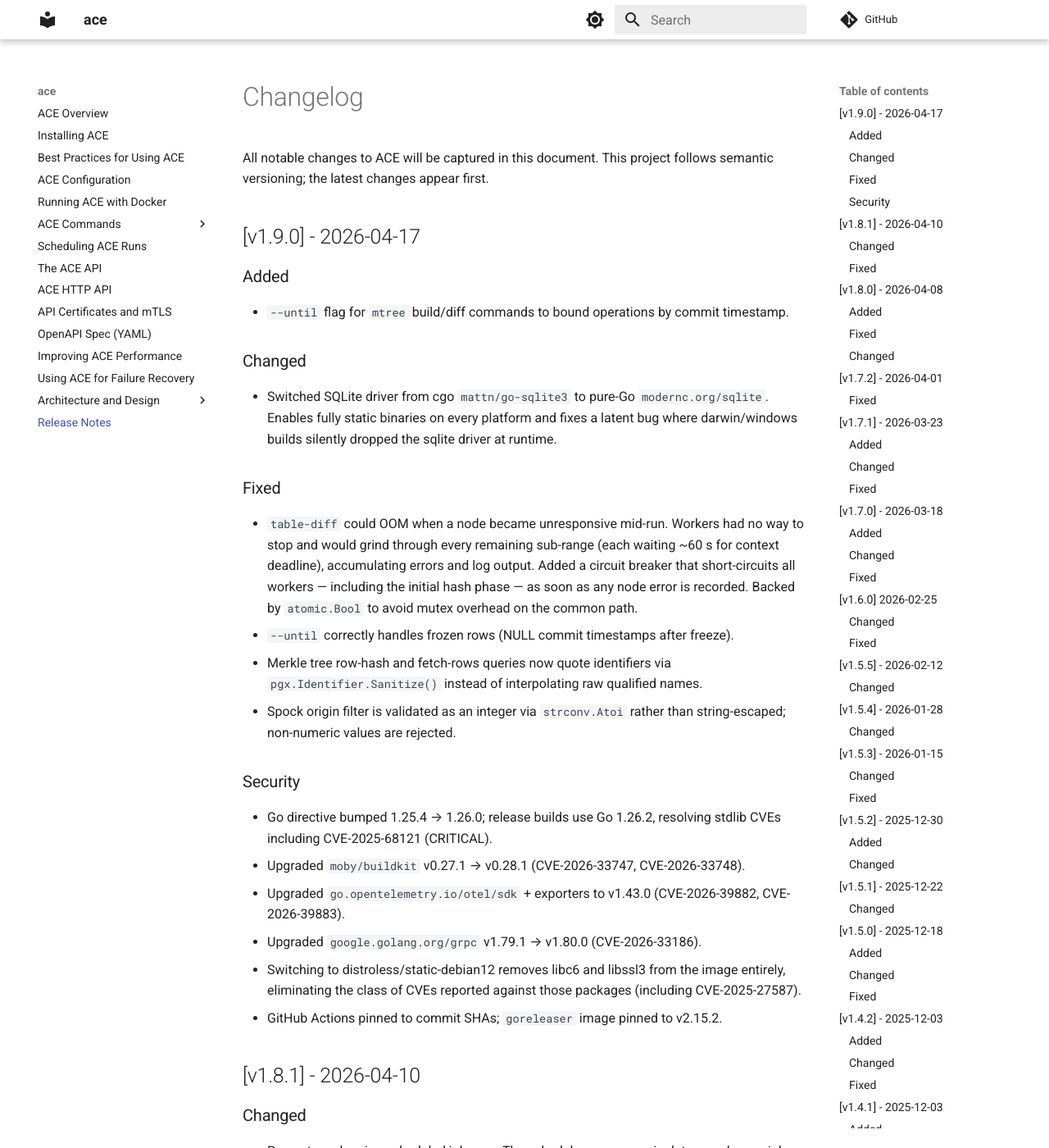
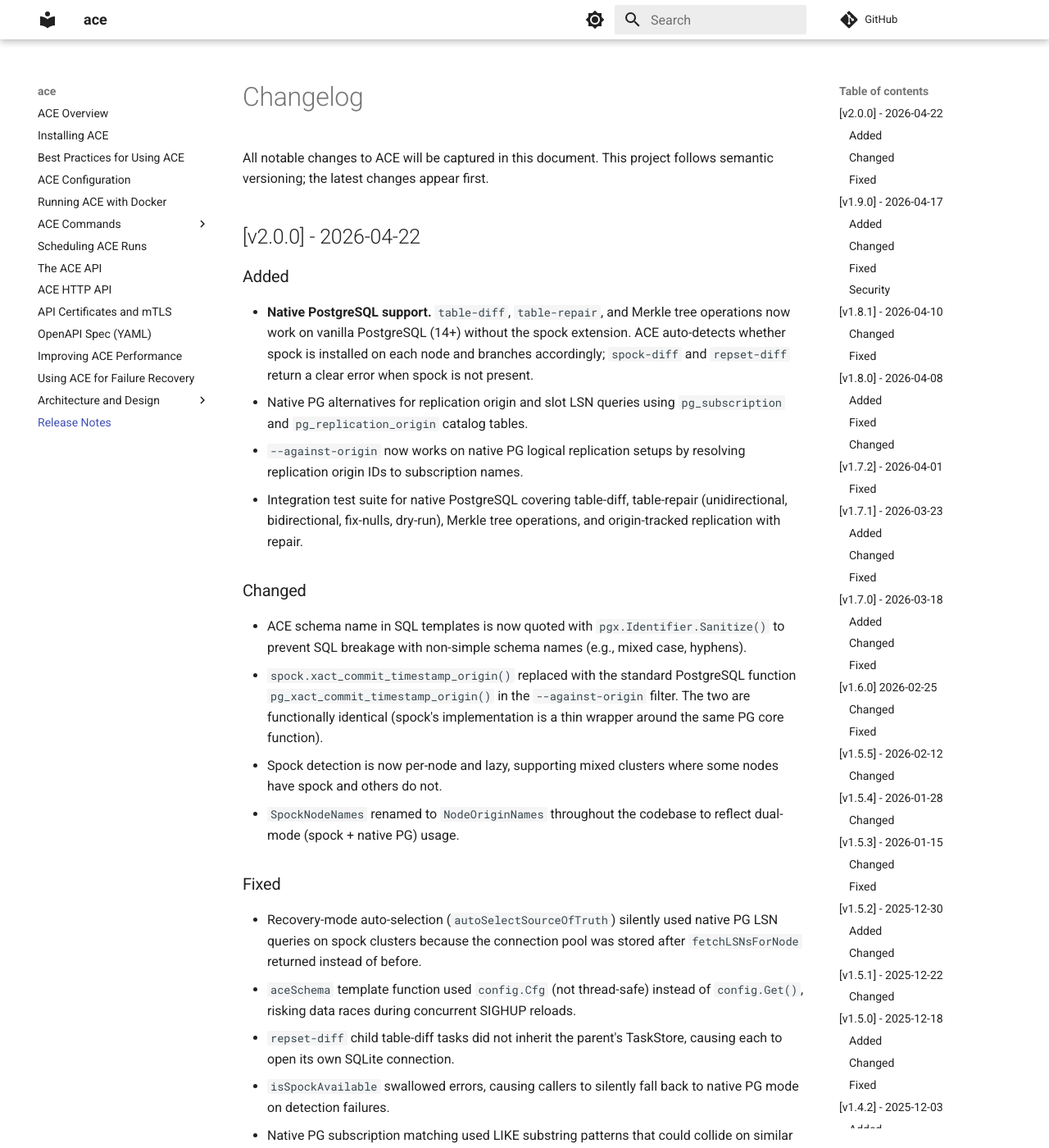
Before and after one commit to pgEdge/ace, an MkDocs documentation site: the page built from docs/CHANGELOG.md, in a window 1280 px wide and 1400 px high. Shown: the whole window at 82% size. Built offline with MkDocs 1.6.1 and Material for MkDocs 9.7.7, drawn with Linux system fonts in a browser that asks for light colours; comment, search, counter and statistics services are not loaded; some of the changed text lies outside the part shown.

Commit message:
CHANGELOG for v2.0.0

```diff
--- a/docs/CHANGELOG.md
+++ b/docs/CHANGELOG.md
@@ -1,6 +1,49 @@
 # Changelog
 
 All notable changes to ACE will be captured in this document. This project follows semantic versioning; the latest changes appear first.
+
+## [v2.0.0] - 2026-04-22
+
+### Added
+- **Native PostgreSQL support.** `table-diff`, `table-repair`, and Merkle tree
+  operations now work on vanilla PostgreSQL (14+) without the spock extension.
+  ACE auto-detects whether spock is installed on each node and branches
+  accordingly; `spock-diff` and `repset-diff` return a clear error when spock
+  is not present.
+- Native PG alternatives for replication origin and slot LSN queries using
+  `pg_subscription` and `pg_replication_origin` catalog tables.
+- `--against-origin` now works on native PG logical replication setups by
+  resolving replication origin IDs to subscription names.
+- Integration test suite for native PostgreSQL covering table-diff, table-repair
+  (unidirectional, bidirectional, fix-nulls, dry-run), Merkle tree operations,
+  and origin-tracked replication with repair.
+
+### Changed
+- ACE schema name in SQL templates is now quoted with `pgx.Identifier.Sanitize()`
+  to prevent SQL breakage with non-simple schema names (e.g., mixed case,
+  hyphens).
+- `spock.xact_commit_timestamp_origin()` replaced with the standard PostgreSQL
+  function `pg_xact_commit_timestamp_origin()` in the `--against-origin` filter.
+  The two are functionally identical (spock's implementation is a thin wrapper
+  around the same PG core function).
+- Spock detection is now per-node and lazy, supporting mixed clusters where some
+  nodes have spock and others do not.
+- `SpockNodeNames` renamed to `NodeOriginNames` throughout the codebase to
+  reflect dual-mode (spock + native PG) usage.
+
+### Fixed
+- Recovery-mode auto-selection (`autoSelectSourceOfTruth`) silently used native
+  PG LSN queries on spock clusters because the connection pool was stored after
+  `fetchLSNsForNode` returned instead of before.
+- `aceSchema` template function used `config.Cfg` (not thread-safe) instead of
+  `config.Get()`, risking data races during concurrent SIGHUP reloads.
+- `repset-diff` child table-diff tasks did not inherit the parent's TaskStore,
+  causing each to open its own SQLite connection.
+- `isSpockAvailable` swallowed errors, causing callers to silently fall back to
+  native PG mode on detection failures.
+- Native PG subscription matching used LIKE substring patterns that could
+  collide on similar node names (e.g., `n1` matching `n10`); now uses regex
+  word boundaries.
 
 ## [v1.9.0] - 2026-04-17
 
```
